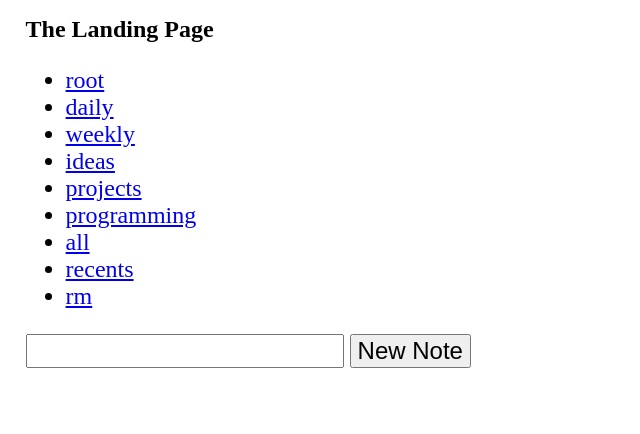
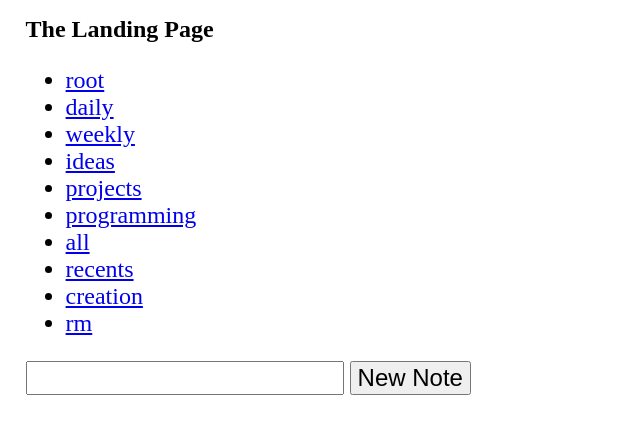
Before and after one commit to kasrasadeghi/pipeline, a Flask app: page / in a window 1280 px wide. Shown: the top 434 px of the page, without its empty margins (0-640 px from the left). Run offline with Flask 2, Linux system fonts and the light colour scheme.

Commit message:
feature: list by creation date

```diff
--- a/main.py
+++ b/main.py
@@ -3,7 +3,7 @@ import os.path  # isfile
 import sys  # argv
 import json  # load, dump
 from functools import cache
-from datetime import datetime, timezone
+import datetime
 from subprocess import check_output
 
 from flask import Flask, Response, render_template, escape, request, redirect
@@ -175,6 +175,13 @@ class FLAT:
   def title(cls, note):
     return cls.metadata(note)['Title']
 
+  @classmethod
+  def list_by_create_date(cls):
+    def time_metadata(n):
+      """get create time from metadata, translated from date '+%a %b %e %T %Z %Y' """
+      return datetime.datetime.strptime(FLAT.metadata(n)['Date'], "%a %b %d %H:%M:%S %Z %Y")
+    return [p[0] for p in sorted([(n, time_metadata(n)) for n in cls.list()], key = lambda p: p[1])]
+
 class TAG:
   @classmethod
   def parse(_, l):
@@ -292,10 +299,6 @@ def get_all():
 
 @app.route("/recents")
 def recents():
-  def flat_date(x):
-    mtime = os.stat(FLAT.path + "/" + x).st_mtime
-    return datetime.fromtimestamp(mtime, tz=timezone.utc).strftime("%Y-%m-%d")
-
   return RENDER.LIST(reversed(util.sort_recent(files=FLAT.list(),
                                         root_path=FLAT.path)),
                      title="Recent Notes",
@@ -303,6 +306,14 @@ def recents():
                      colsfunc=lambda x: (FLAT.metadata(x)['Date'],),
                      namefunc=FLAT.title)
 
+@app.route("/creation")
+def creation():
+  """returns a list of notes by creation date"""
+  return RENDER.LIST(reversed(FLAT.list_by_create_date()),
+                     title="Recent Notes",
+                     linkfunc=FLAT.to_url,
+                     colsfunc=lambda x: (FLAT.metadata(x)['Date'],),
+                     namefunc=FLAT.title)
 @app.route("/daily")
 def daily():
   return RENDER.TEXT("daily", "daily")
--- a/templates/index.html
+++ b/templates/index.html
@@ -18,6 +18,7 @@
 
         <li><a href="/all">all</a></li>
         <li><a href="/recents">recents</a></li>
+        <li><a href="/creation">creation</a></li>
         <li><a href="/rm">rm</a></li>
       </ul>
       <form>
```
